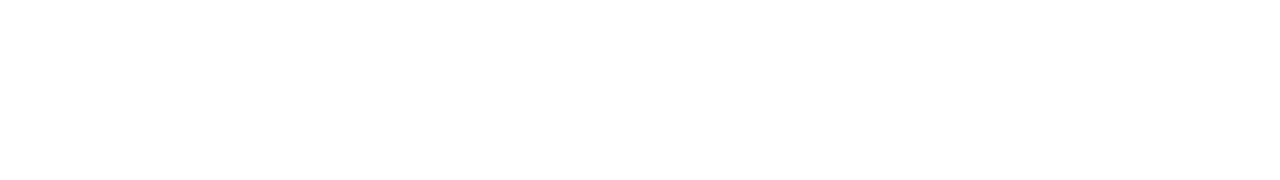
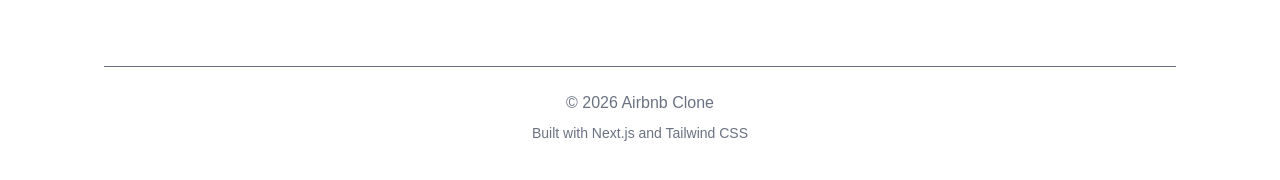
Before and after one commit to Itzidon/airbnb-clone, a Next.js app: page / in a window 1280 px wide. Shown: the part 566-746 px from the top of the page. Built offline with nearby package versions, Linux system fonts and the light colour scheme.

Commit message:
Final Airbnb clone

```diff
--- a/app/page.tsx
+++ b/app/page.tsx
@@ -4,6 +4,7 @@ import { useEffect, useState } from "react";
 import Navbar from "@/components/Navbar";
 import CategoryFilters from "@/components/CategoryFilters";
 import RoomCard from "@/components/RoomCard";
+import Footer from "@/components/Footer";
 import { rooms } from "@/data/rooms";
 
 export default function Home() {
@@ -39,6 +40,8 @@ export default function Home() {
           ))}
         </div>
       )}
+
+      <Footer />
     </main>
   );
 }
--- /dev/null
+++ b/components/Footer.tsx
@@ -0,0 +1,13 @@
+export default function Footer() {
+  return (
+    <footer className="mt-16 border-t pt-6 pb-10 text-center text-gray-500">
+      <p>
+        © 2026 Airbnb Clone
+      </p>
+
+      <p className="mt-2 text-sm">
+        Built with Next.js and Tailwind CSS
+      </p>
+    </footer>
+  );
+}
```
